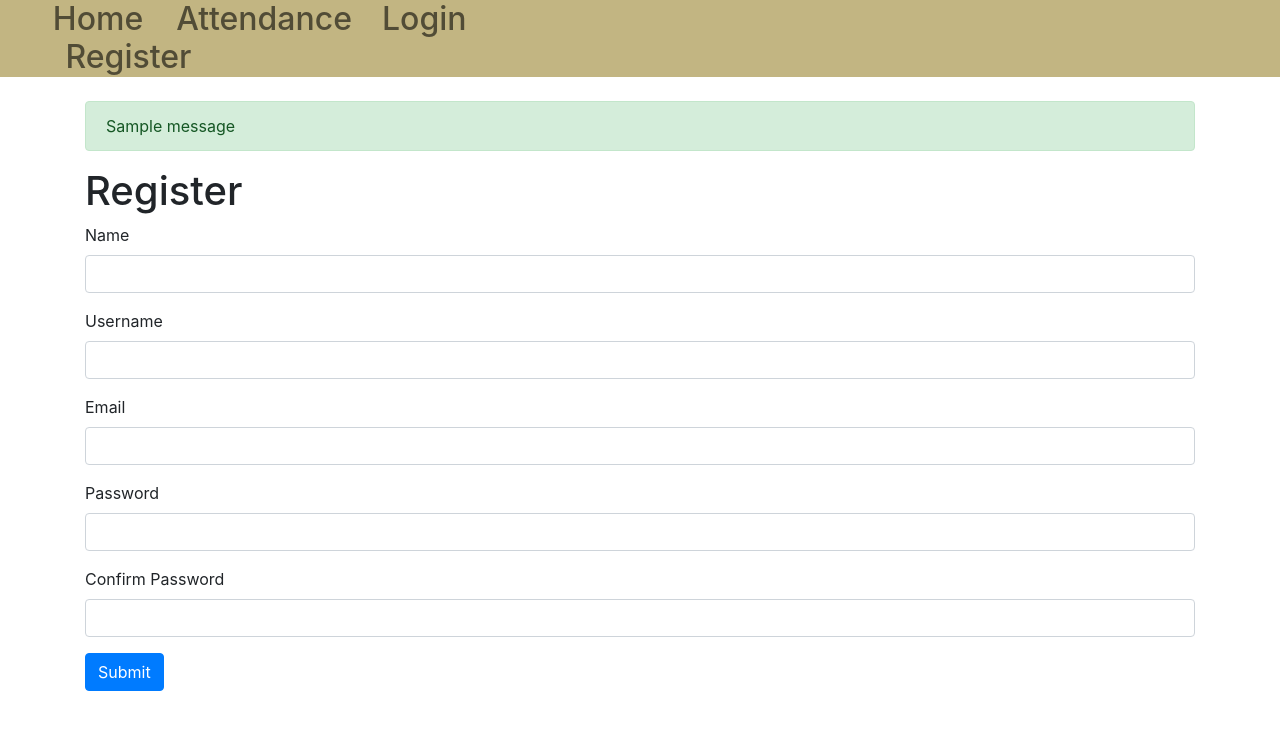
After one commit to ac-arpan/Mess-Management, a Flask app: page /register in a window 1280 px wide. The commit adds this page. Shown: the top 730 px of the page. Run offline with Flask 2, Linux system fonts and the light colour scheme; one stand-in notice (Sample message) is shown; some libraries are stand-ins or nearby versions.

Commit message:
built registration and login,changed logic of showing element in navbar, added formhelper.html and messages.html in include folder

```diff
--- a/main.py
+++ b/main.py
@@ -2,9 +2,35 @@
 from flask import Flask,render_template,flash,redirect,url_for,session,logging,request
 import os
 from werkzeug import secure_filename
+from flask_mysqldb import MySQL
+from wtforms import Form,StringField,TextAreaField,PasswordField,validators
+from passlib.hash import sha256_crypt
+from functools import wraps
 
 app = Flask(__name__)
 app.secret_key = 'super-secret-key'
+
+
+#config MySQL
+app.config['MYSQL_HOST'] = 'localhost'
+app.config['MYSQL_USER'] = 'root'
+app.config['MYSQL_PASSWORD'] = ''
+app.config['MYSQL_DB'] = 'mess'
+app.config['MYSQL_CURSORCLASS'] = 'DictCursor'
+
+#initialize MySQL
+mysql = MySQL(app)
+
+#check if user is logged-in
+def is_logged_in(f):
+    @wraps(f)
+    def wrap(*args,**kwargs):
+        if 'logged_in' in session:
+            return f(*args, **kwargs)
+        else:
+            flash('Unauthorised, Please login','danger')
+            return redirect(url_for('login'))
+    return wrap
 
 @app.route('/')
 def index():
@@ -14,7 +40,89 @@ def index():
 def about():
     return render_template('about.html')
 
+# registration form made with flask-wtf
 
+class RegisterForm(Form):
+    name = StringField('Name',[validators.Length(min=1, max=50)])
+    username = StringField('Username',[validators.Length(min=4, max=25)])
+    email = StringField('Email',[validators.Length(min=6, max=50)])
+    password = PasswordField('Password',[
+            validators.DataRequired(),
+            validators.EqualTo('confirm',message='Password do not match')
+            ])
+    confirm = PasswordField('Confirm Password')
+
+
+@app.route('/register',methods=["GET","POST"])
+def register():
+    form = RegisterForm(request.form)  # instance of the registration form(used in register.html)
+    if request.method == 'POST' and form.validate():
+        name = form.name.data
+        email = form.email.data
+        username = form.username.data
+        password = sha256_crypt.encrypt(str(form.password.data))
+
+        #create cursor
+
+        cur = mysql.connection.cursor()
+
+        #execute query
+        cur.execute("INSERT INTO users(name,username,password,email) VALUES(%s, %s, %s, %s)",
+                    (name,username,password,email))
+
+        #commit to db
+        mysql.connection.commit()
+
+        #close connection
+        cur.close()
+
+        flash('You are now registered and can login', 'success')
+        return redirect(url_for('index'))
+
+    return render_template('register.html',form=form)
+
+
+@app.route('/login',methods=["GET","POST"])
+def login():
+    if request.method == "POST":
+        username = request.form['username']
+        password_candidate = request.form['password']
+
+        #create a cursor
+        cur = mysql.connection.cursor()
+
+        #get user by username
+        result = cur.execute("SELECT * from users WHERE username = %s", [username])
+
+        if result > 0:
+            data = cur.fetchone()
+            password = data['password']
+            name = data['name']
+
+            if sha256_crypt.verify(password_candidate, password):
+                session['logged_in'] = True
+                session['username'] = username
+
+                flash('You are now logged in'+" " + str(name) ,'success')
+                return redirect(url_for('index'))
+
+            else:
+                error = "Invalid login credential"
+                return render_template('login.html',error = error)
+
+            cur.close()
+        else:
+            error = "Username not found"
+            return render_template('login.html',error = error)
+
+    return render_template('login.html')
+
+@app.route('/logout')
+@is_logged_in            # user should be logged in to go to this route
+def logout():
+    session.clear()
+    flash('You are now logged out','success')
+    return redirect(url_for('login'))
 
 if __name__ == '__main__':
     app.run(host='127.0.0.1',port=5000,debug=True)
--- /dev/null
+++ b/templates/include/_formhelper.html
@@ -0,0 +1,9 @@
+{% macro render_field(field) %}
+    {{ field.label }}
+    {{ field(**kwargs)|safe }}
+    {% if field.errors %}
+        {% for error in field.errors %}
+            <span class="help-inline">{{ error }}</span>
+        {% endfor %}
+    {% endif %}
+{% endmacro %}
--- /dev/null
+++ b/templates/include/_messages.html
@@ -0,0 +1,22 @@
+{% with messages = get_flashed_messages(with_categories=true) %}
+  {% if messages %}
+
+    {% for category, message in messages %}
+      <div class="alert alert-{{ category }}">{{ message }}</div>
+    {% endfor %}
+
+  {% endif %}
+{% endwith %}
+
+{% if error %}
+  <div class="alert alert-danger">
+    {{error}}
+  </div>
+{% endif %}
+
+
+{% if msg %}
+  <div class="alert alert-success">
+    {{msg}}
+  </div>
+{% endif %}
--- a/templates/layout.html
+++ b/templates/layout.html
@@ -6,6 +6,8 @@
     <meta http-equiv="X-UA-Compatible" content="ie=edge">
     <title>Home</title>
     <link rel="stylesheet" href={{url_for('static',filename='base_layout.css')}}>
+    <!-- Bootstrap CSS -->
+    <link rel="stylesheet" href="https://stackpath.bootstrapcdn.com/bootstrap/4.3.1/css/bootstrap.min.css" integrity="sha384-ggOyR0iXCbMQv3Xipma34MD+dH/1fQ784/j6cY/iJTQUOhcWr7x9JvoRxT2MZw1T" crossorigin="anonymous">
     <!-- CUSTOM CSS -->
     {% block css%}
 
@@ -16,13 +18,22 @@
     <div class="nav">
         <ul class="element">
             <li class="item h3" id="home"><a href=>Home</a> </li>
-            <li class="item h3" id="regist"><a href=""> Register</a> </li>
-            <li class="item h3" id="login"><a href=""> Login </a></li>
             <li class="item h3" id="attend"><a href=""> Attendance</a></li>
+            {% if session.logged_in %}
+            <li class="item h3" id="profile"><a href="#"> Profile</a></li>
+            <li class="item h3" id="logout"><a href="/logout"> Logout</a></li>
+            {% else %}
+            <li class="item h3" id="login"><a href="/login"> Login </a></li>
+            <li class="item h3" id="regist"><a href="/register"> Register</a> </li>
+            {% endif %}
+
         </ul>
     </div>
+    <div class="container mt-4">
+     {% include "include/_messages.html" %}
     {% block body %}
     {% endblock %}
+    </div>
     {% block js %}
     {% endblock %}
 </body>
--- /dev/null
+++ b/templates/register.html
@@ -0,0 +1,29 @@
+{% extends 'layout.html' %}
+
+{% block body %}
+   <h1>Register</h1>
+   {% from "include/_formhelper.html" import render_field %}
+   <form method="POST" action="">
+       <div class="form-group">
+           {{render_field(form.name,class_='form-control')}}
+       </div>
+
+       <div class="form-group">
+        {{render_field(form.username,class_='form-control')}}
+        </div>
+
+        <div class="form-group">
+            {{render_field(form.email,class_='form-control')}}
+        </div>
+
+        <div class="form-group">
+            {{render_field(form.password,class_='form-control')}}
+        </div>
+
+        <div class="form-group">
+            {{render_field(form.confirm,class_='form-control')}}
+        </div>
+
+        <p><input type="submit" class="btn btn-primary" value="Submit"></p>
+   </form>
+{% endblock %}
```
Also changed, not shown: mess.sql (added, +71 -0 lines), templates/login.html (added, +18 -0 lines).
